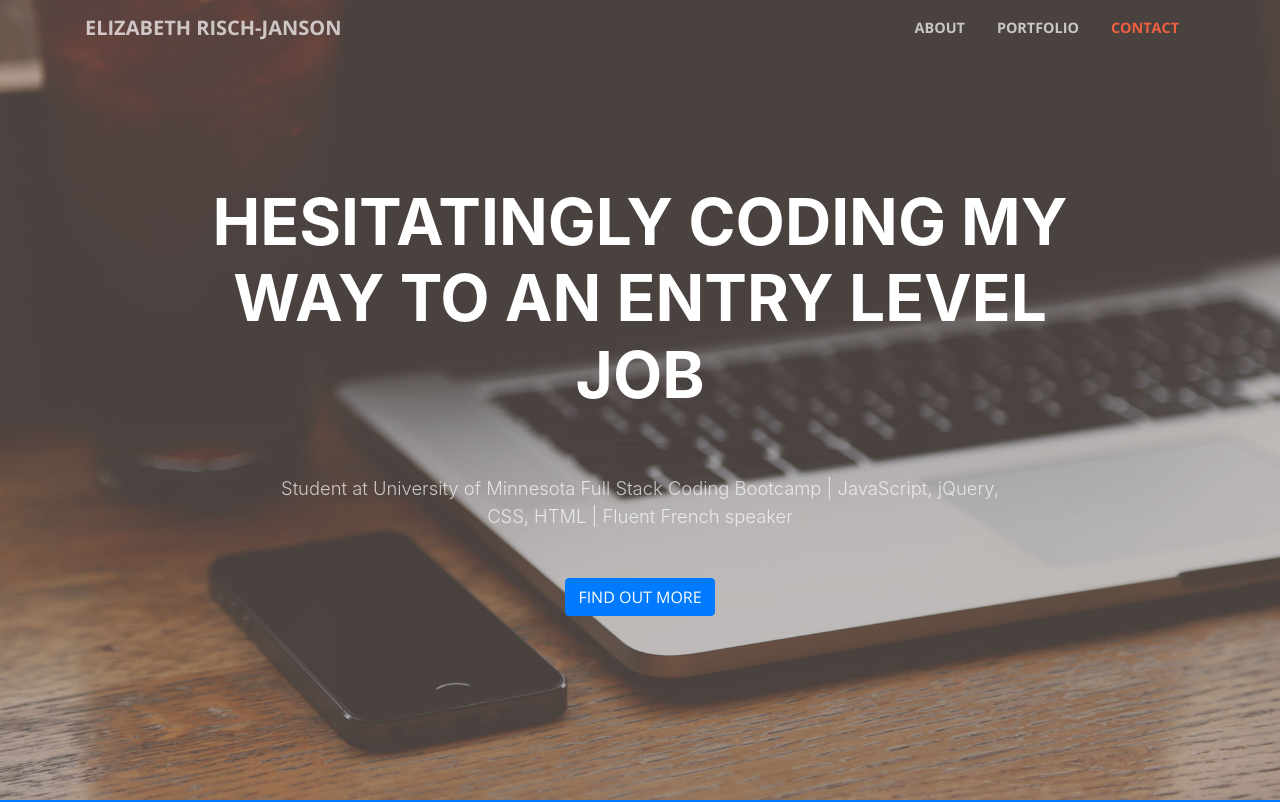
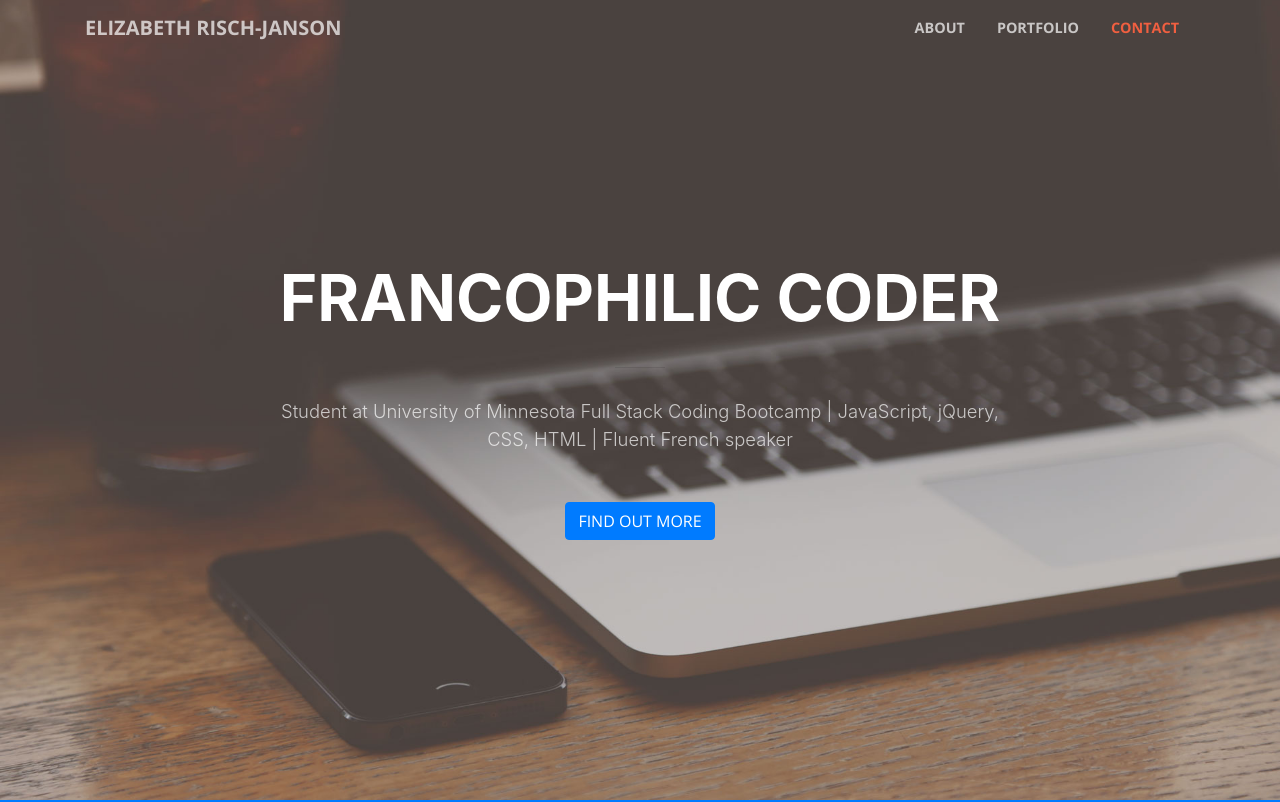
Before and after one commit to erischjanson/Portfolio, a website with bundled scripts: page index.html in a window 1280 px wide. Shown: the top 802 px of the page. Built offline with nearby package versions, Linux system fonts and the light colour scheme.

Commit message:
update heading

```diff
--- a/index.html
+++ b/index.html
@@ -59,7 +59,7 @@
         <div class="row">
           <div class="col-lg-10 mx-auto">
             <h1 class="text-uppercase">
-              <strong>HESITATINGLY CODING MY WAY TO AN ENTRY LEVEL JOB</strong>
+              <strong>Francophilic Coder</strong>
             </h1>
             <hr>
           </div>
```
